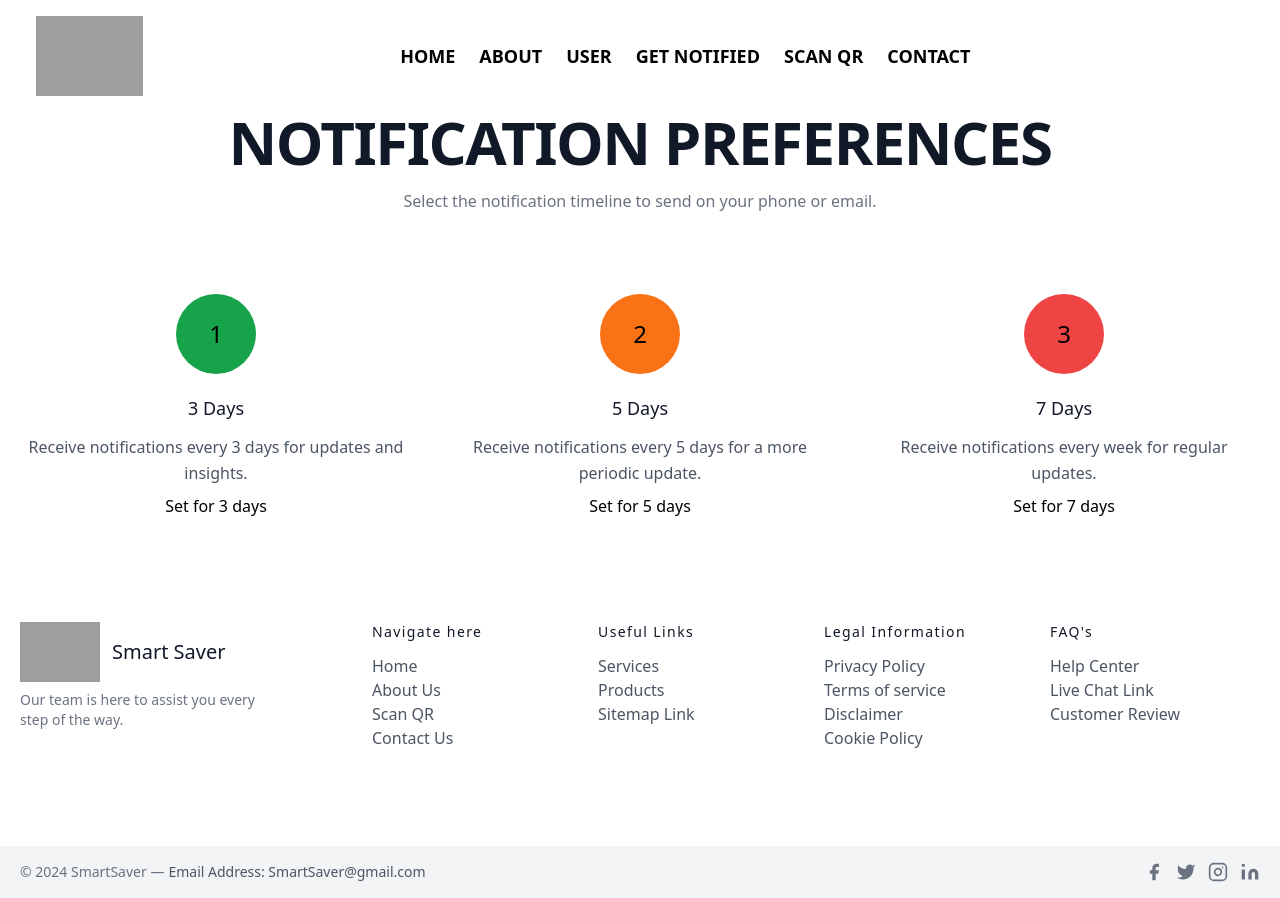
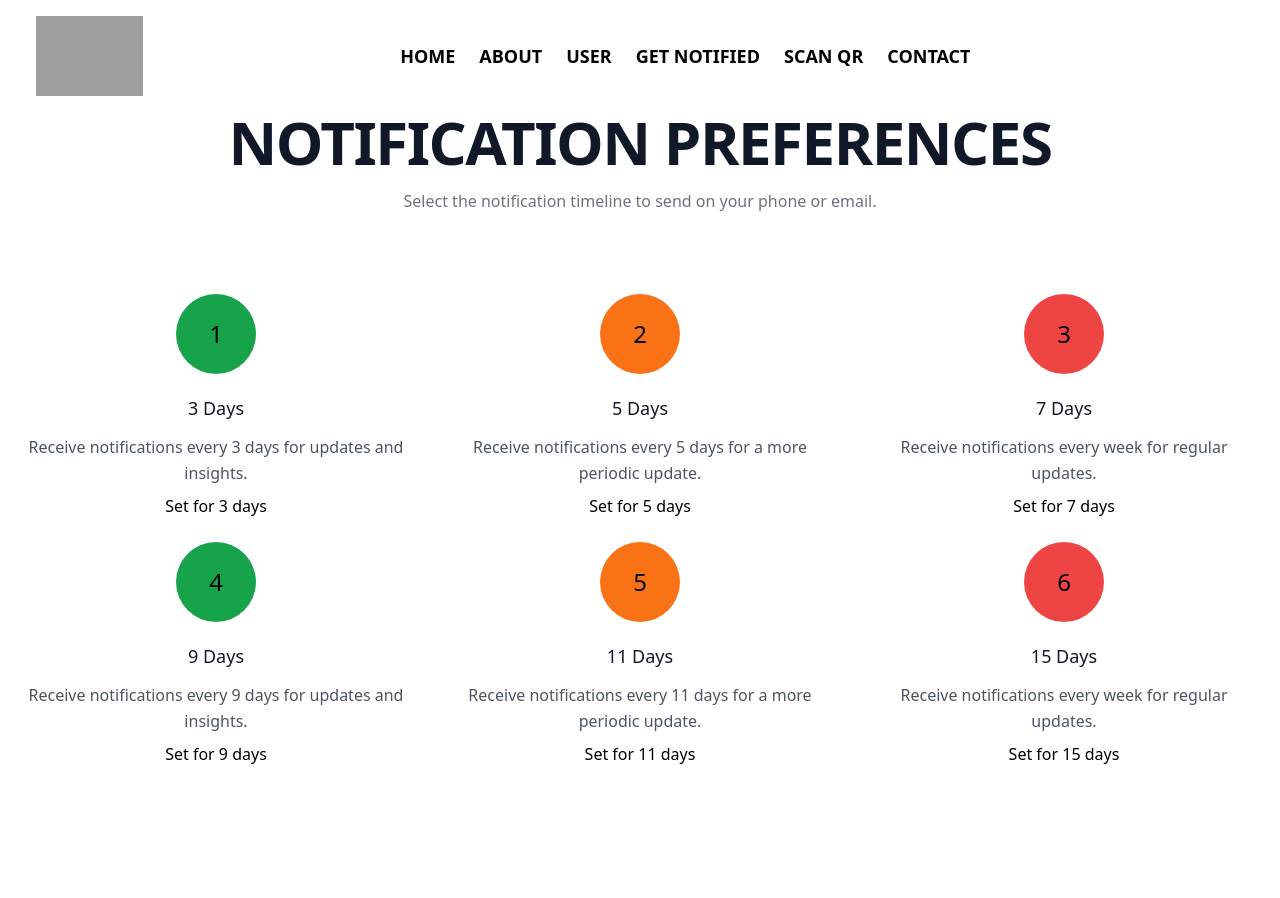
Before and after one commit to usha-madithati/esmart.github.io, a React (Create React App) app: page /user/notifications in a window 1280 px wide. After the commit the page ends 800 px from the top, so only its background shows below. Built offline with nearby package versions, Linux system fonts and the light colour scheme; sample sign-in values are in the browser's storage; grey boxes are pictures that could not be loaded.

Commit message:
new ui addded

```diff
--- a/src/pages/Notification.js
+++ b/src/pages/Notification.js
@@ -130,9 +130,59 @@ const NotificationSettings = () => {
               </div>
             </div>
           </div>
+          <div className="flex flex-wrap sm:-m-4 -mx-4 -mb-10 -mt-4 md:space-y-0 space-y-6">
+            <div className="p-4 md:w-1/3 flex flex-col text-center items-center">
+              <div className="w-20 h-20 inline-flex text-black text-2xl items-center justify-center rounded-full bg-green-600 text-black-500 mb-5 flex-shrink-0">
+                <h1>4</h1>
+              </div>
+              <div className="flex-grow">
+                <h2 className="text-gray-900 text-lg title-font font-medium mb-3">
+                  9 Days
+                </h2>
+                <p className="leading-relaxed text-base">
+                  Receive notifications every 9 days for updates and insights.
+                </p>
+                <DrawOutlineButton period="9 days">
+                  <span className="text-black">Set for 9 days</span>
+                </DrawOutlineButton>
+              </div>
+            </div>
+            <div className="p-4 md:w-1/3 flex flex-col text-center items-center">
+              <div className="w-20 h-20 inline-flex text-black text-2xl items-center justify-center rounded-full bg-orange-500 text-black-500 mb-5 flex-shrink-0">
+                <h1>5</h1>
+              </div>
+              <div className="flex-grow">
+                <h2 className="text-gray-900 text-lg title-font font-medium mb-3">
+                  11 Days
+                </h2>
+                <p className="leading-relaxed text-base">
+                  Receive notifications every 11 days for a more periodic
+                  update.
+                </p>
+                <DrawOutlineButton period="11 days">
+                  <span className="text-black">Set for 11 days</span>
+                </DrawOutlineButton>
+              </div>
+            </div>
+            <div className="p-4 md:w-1/3 flex flex-col text-center items-center">
+              <div className="w-20 h-20 inline-flex text-black text-2xl items-center justify-center rounded-full bg-red-500 text-black-500 mb-5 flex-shrink-0">
+                <h1>6</h1>
+              </div>
+              <div className="flex-grow">
+                <h2 className="text-gray-900 text-lg title-font font-medium mb-3">
+                  15 Days
+                </h2>
+                <p className="leading-relaxed text-base">
+                  Receive notifications every week for regular updates.
+                </p>
+                <DrawOutlineButton period="15 days">
+                  <span className="text-black">Set for 15 days</span>
+                </DrawOutlineButton>
+              </div>
+            </div>
+          </div>
         </div>
       </section>
-      <Footer />
       <ToastContainer />
     </>
   );
```
